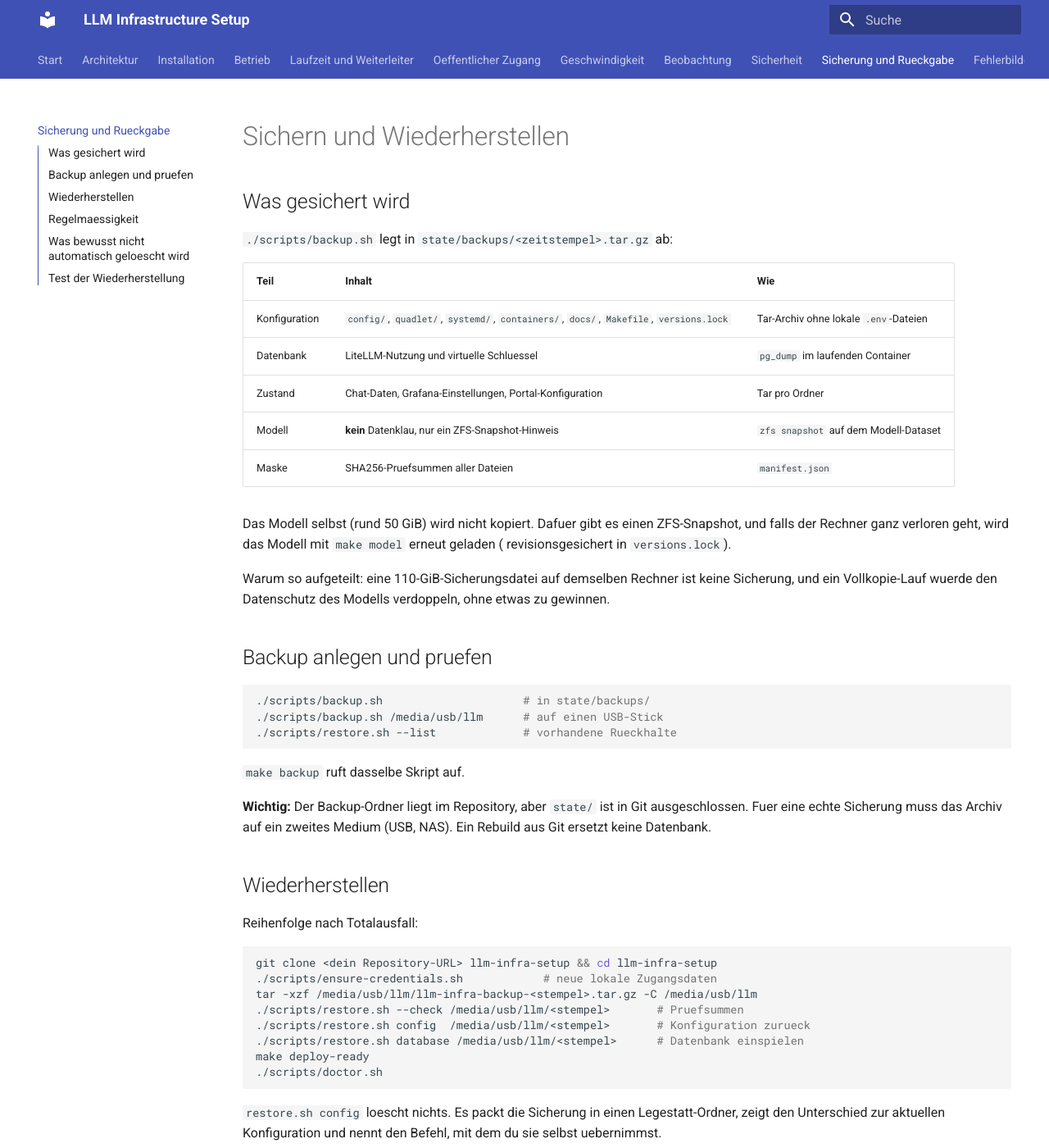
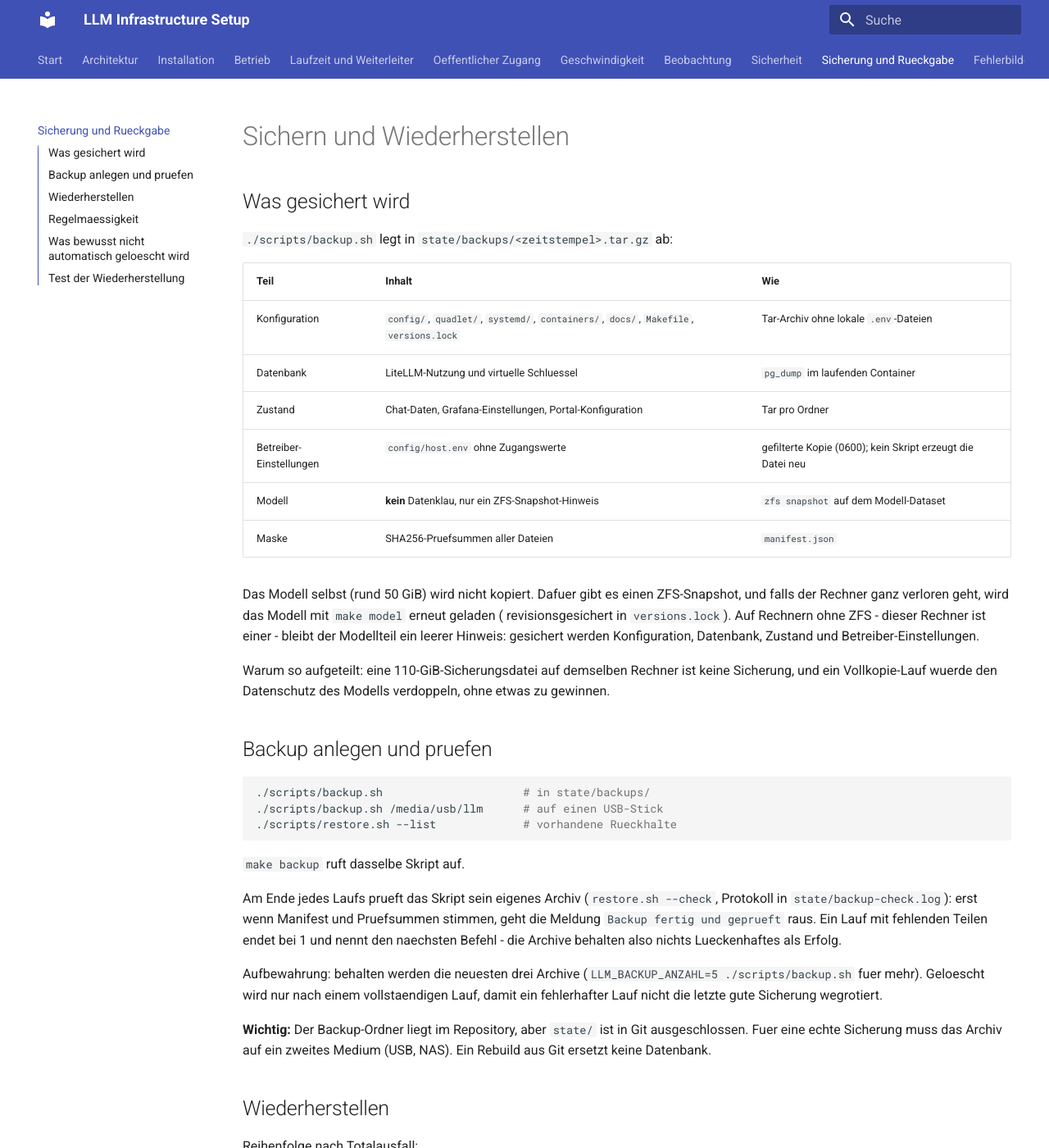
Before and after one commit to thomasdenk79-cyber/llm-infra-setup, an MkDocs documentation site: the page built from docs/backup-restore.md, in a window 1280 px wide and 1400 px high. Shown: the whole window at 82% size. Built offline with MkDocs 1.6.1 and Material for MkDocs 9.7.7, drawn with Linux system fonts in a browser that asks for light colours.

Commit message:
stand: 2026-11-16T15:44 gesichert (5 Dateien)

````diff
--- a/docs/backup-restore.md
+++ b/docs/backup-restore.md
@@ -9,12 +9,16 @@
 | Konfiguration | `config/`, `quadlet/`, `systemd/`, `containers/`, `docs/`, `Makefile`, `versions.lock` | Tar-Archiv ohne lokale `.env`-Dateien |
 | Datenbank | LiteLLM-Nutzung und virtuelle Schluessel | `pg_dump` im laufenden Container |
 | Zustand | Chat-Daten, Grafana-Einstellungen, Portal-Konfiguration | Tar pro Ordner |
+| Betreiber-Einstellungen | `config/host.env` ohne Zugangswerte | gefilterte Kopie (0600); kein Skript erzeugt die Datei neu |
 | Modell | **kein** Datenklau, nur ein ZFS-Snapshot-Hinweis | `zfs snapshot` auf dem Modell-Dataset |
 | Maske | SHA256-Pruefsummen aller Dateien | `manifest.json` |
 
 Das Modell selbst (rund 50 GiB) wird nicht kopiert. Dafuer gibt es einen
 ZFS-Snapshot, und falls der Rechner ganz verloren geht, wird das Modell mit
-`make model` erneut geladen ( revisionsgesichert in `versions.lock`).
+`make model` erneut geladen ( revisionsgesichert in `versions.lock`). Auf
+Rechnern ohne ZFS - dieser Rechner ist einer - bleibt der Modellteil ein
+leerer Hinweis: gesichert werden Konfiguration, Datenbank, Zustand und
+Betreiber-Einstellungen.
 
 Warum so aufgeteilt: eine 110-GiB-Sicherungsdatei auf demselben Rechner ist
 keine Sicherung, und ein Vollkopie-Lauf wuerde den Datenschutz des Modells
@@ -29,6 +33,17 @@ verdoppeln, ohne etwas zu gewinnen.
 ```
 
 `make backup` ruft dasselbe Skript auf.
+
+Am Ende jedes Laufs prueft das Skript sein eigenes Archiv (`restore.sh --check`,
+Protokoll in `state/backup-check.log`): erst wenn Manifest und Pruefsummen stimmen,
+geht die Meldung `Backup fertig und geprueft` raus. Ein Lauf mit fehlenden Teilen
+endet bei 1 und nennt den naechsten Befehl - die Archive behalten also nichts
+Lueckenhaftes als Erfolg.
+
+Aufbewahrung: behalten werden die neuesten drei Archive
+(`LLM_BACKUP_ANZAHL=5 ./scripts/backup.sh` fuer mehr). Geloescht wird nur nach
+einem vollstaendigen Lauf, damit ein fehlerhafter Lauf nicht die letzte gute
+Sicherung wegrotiert.
 
 **Wichtig:** Der Backup-Ordner liegt im Repository, aber `state/` ist in Git
 ausgeschlossen. Fuer eine echte Sicherung muss das Archiv auf ein zweites
````
Also changed, not shown: docs/HANDOFF.md (+5 -1 lines), docs/status.md (+17 -0 lines), 2 other files.
